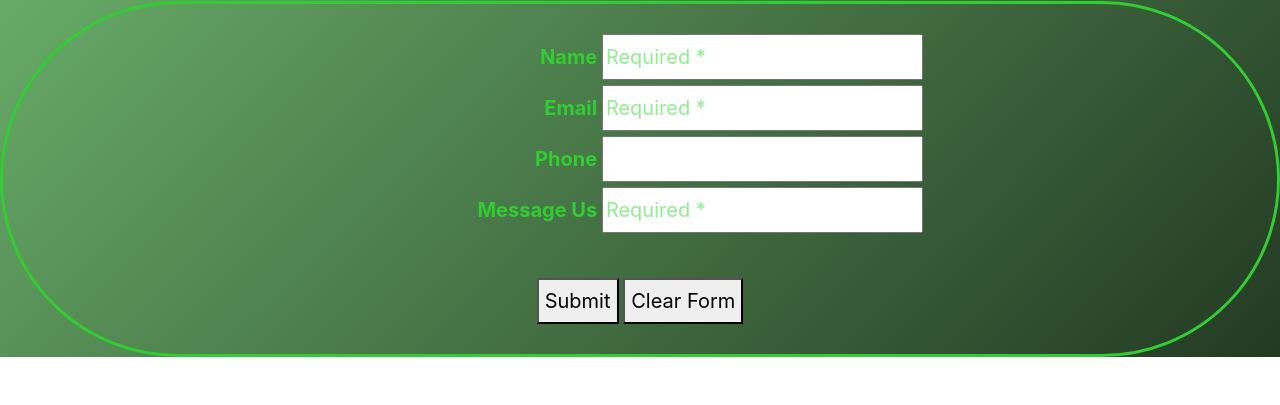
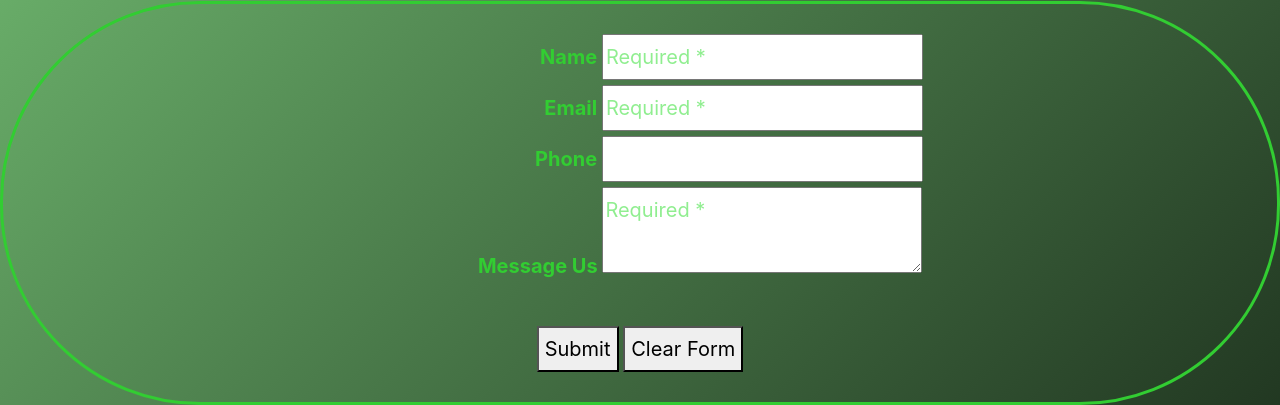
Before and after one commit to Jacob52210/JF_Cycles, a plain HTML site: page contact-us.html in a window 1280 px wide. Shown: the part 529-934 px from the top of the page. Before the commit the page ends 886 px from the top, so only its background shows below. Drawn offline with nearby package versions, Linux system fonts and the light colour scheme.

Commit message:
changed message text input to text area

```diff
--- a/contact-us.html
+++ b/contact-us.html
@@ -51,8 +51,8 @@
             <input type="tel" name="phone" id="phone">
         </div>
         <div>
-            <label class="label" for="message">Message Us</label>
-            <input type="tex" name="message" id="message" placeholder="Required *" required>
+            <label class="label" for="message" id="textarea">Message Us</label>
+            <textarea cols="23" type="tex" name="message" id="message" placeholder="Required *" required></textarea>
         </div>
         <br/>
         <button type="submit">Submit</button>
--- a/css/style.css
+++ b/css/style.css
@@ -33,7 +33,7 @@ h1 {
 /*    About Us    */
 p {
     color: limegreen;
-    font-size: larger;
+    font-size: large;
     font-weight: bold;
     font-style: italic;
     text-align: center;
@@ -54,6 +54,7 @@ form {
     line-height: 2;
     border-radius: 200px;
     border: solid limegreen;
+    margin-block-end:inherit;
 }
 
 div.Contact-Us {
@@ -65,13 +66,12 @@ label.label {
     width: 240px;
     text-align: right;
 }
+#textarea {
+    line-height: 5px;
+}
 
 ::placeholder {
     color: lightgreen;
-}
-
-:required {
-    color: red;
 }
 
 /*    Navigation Bar    */
```
